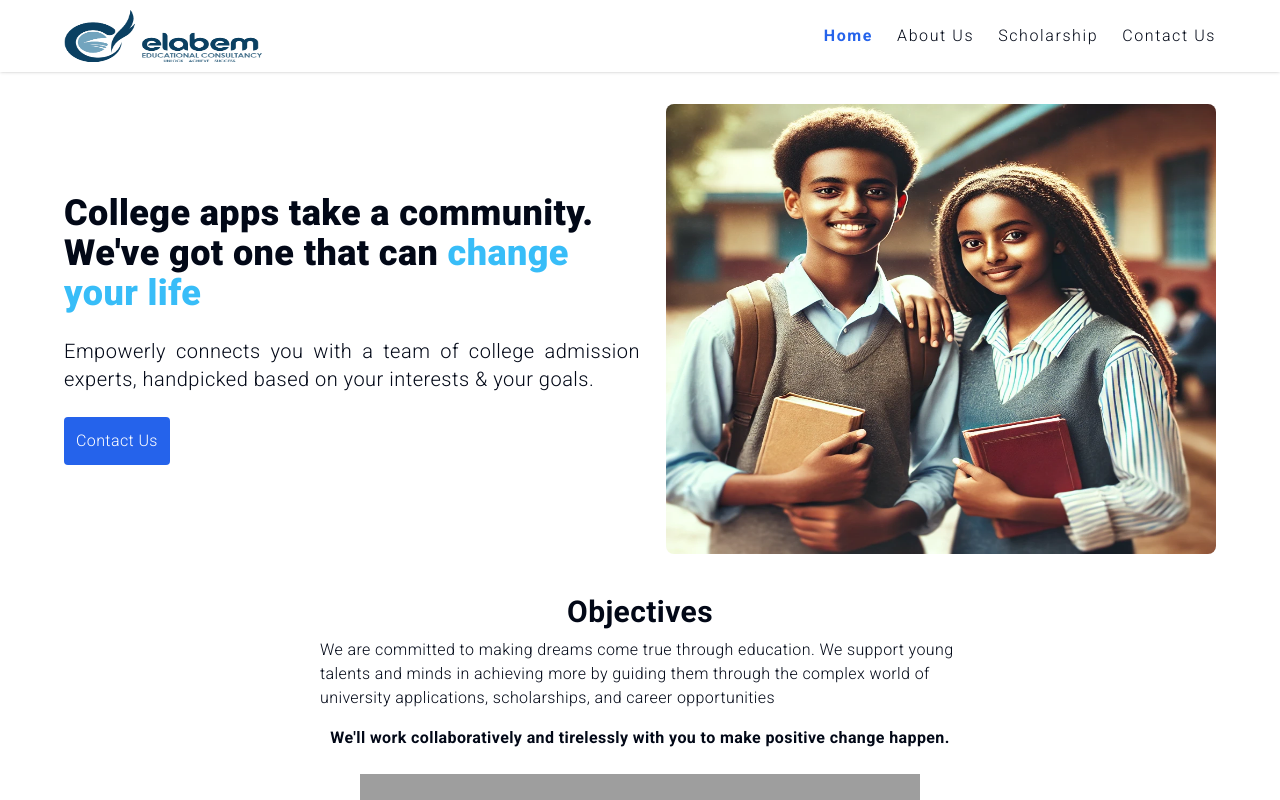
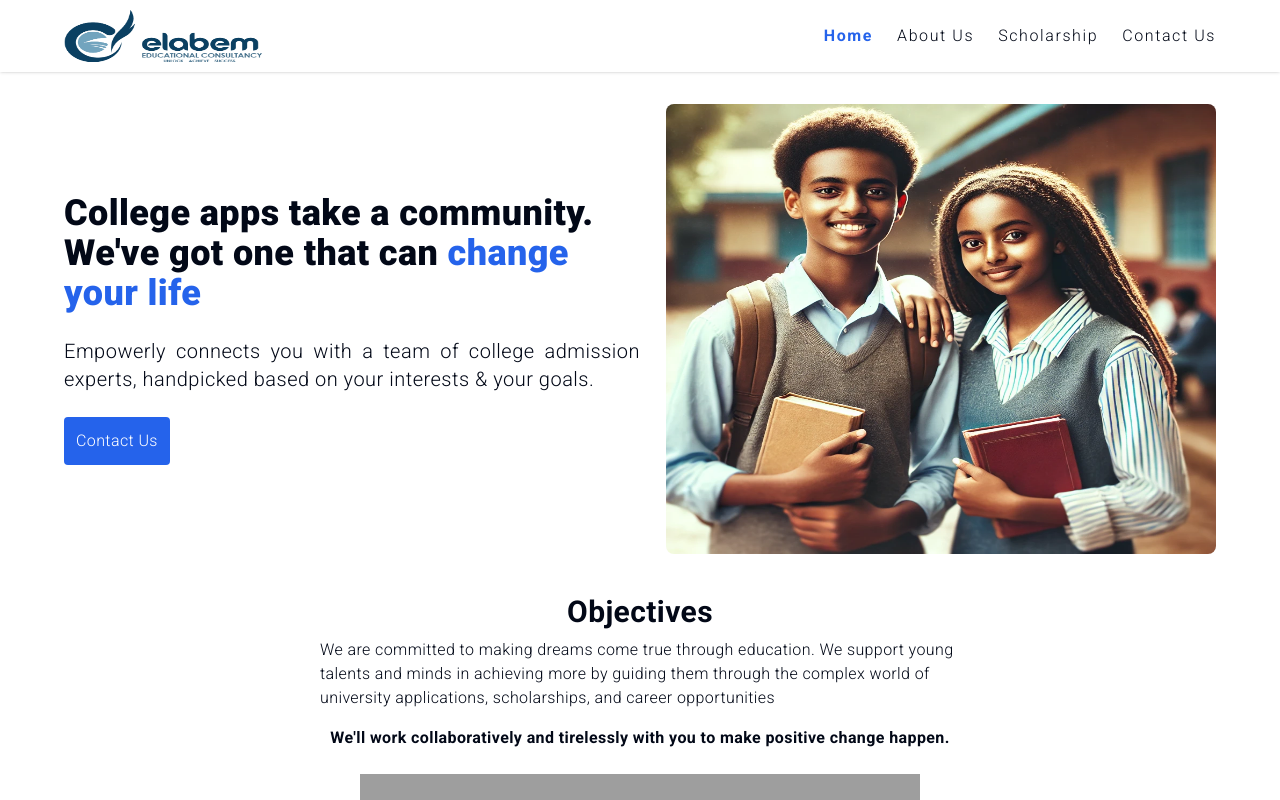
Before and after one commit to kasahun-welela/elabem, a Next.js app: page / in a window 1280 px wide. Shown: the top 800 px of the page. Built offline with nearby package versions, Linux system fonts and the light colour scheme; grey boxes are pictures that could not be loaded.

Commit message:
add link and change color

```diff
--- a/components/Hero.tsx
+++ b/components/Hero.tsx
@@ -10,7 +10,7 @@ export default function Hero() {
         <div className="flex flex-col gap-6">
           <h1 className="md:text-4xl lg:text-4xl text-2xl font-extrabold">
             College apps take a community. We&apos;ve got one that can{" "}
-            <span className="text-sky-400">change your life</span>
+            <span className="text-primary">change your life</span>
           </h1>
           <p className="tracking-wide text-justify text-xl">
             Empowerly connects you with a team of college admission experts,
--- a/components/NavBar.tsx
+++ b/components/NavBar.tsx
@@ -46,6 +46,8 @@ function NavBar() {
       {/* Desktop Navigation */}
       <div className="hidden md:block fixed top-0 left-0 right-0 bg-white shadow z-50 tracking-widest">
         <div className="flex justify-between items-center py-2 w-[90%] mx-auto">
+          <Link href="/">
+            {" "}
             <Image
               src="/logo.png"
               alt="logo"
@@ -53,6 +55,7 @@ function NavBar() {
               width={200}
               height={50}
             />
+          </Link>
           <ul className="flex justify-end gap-6">
             <li>
               <Link
```
Lines whose indentation alone changed are shown as unchanged.
